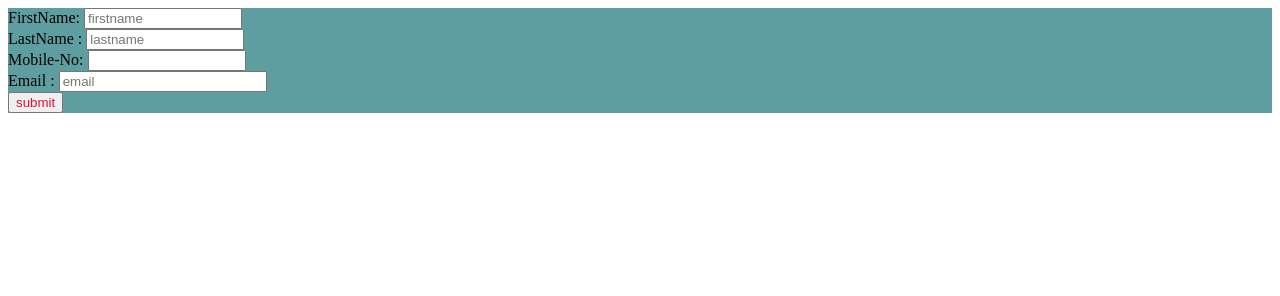
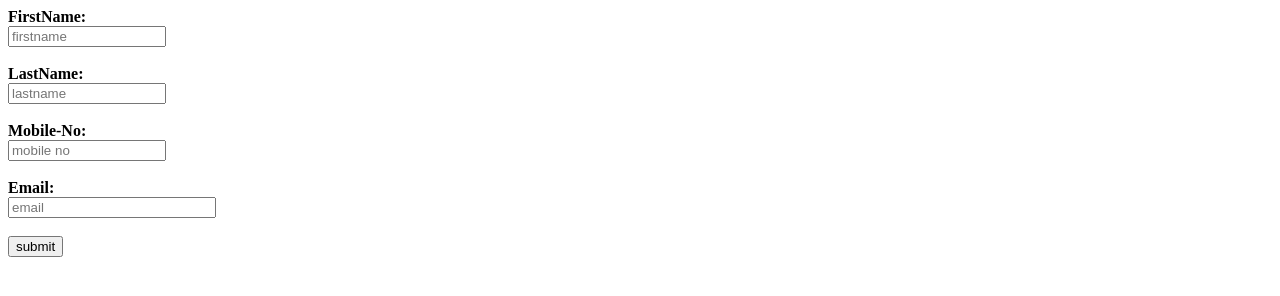
Before and after one commit to HarikrishnaMogan/Task-1, a plain HTML site: page zen/class11/contactus.html in a window 1280 px wide. Drawn offline with Linux system fonts and the light colour scheme.

Commit message:
Update contactus.html

```diff
--- a/zen/class11/contactus.html
+++ b/zen/class11/contactus.html
@@ -4,12 +4,12 @@
         <title>Contact Form</title>
     </head>
     <body>
-        <form action="https://google.com" method="GET" style ="background-color: cadetblue;">
-            FirstName: <input placeholder="firstname" name="firstname" type="text" style="width:150px;"> <br>
-            LastName : <input placeholder="lastname" name="lastname" type="text" style ="width: 150px;">  <br>
-            Mobile-No: <input name="mbno" type="number"style ="width:150px">  <br>
-            Email    : <input placeholder="email" name ="email"style="width:200px">  <br>
-            <input type ="submit" value="submit" style = "color: crimson;">
+        <form action="https://google.com" method="GET">
+           <b>FirstName:</b> <br> <input placeholder="firstname" name="firstname" type="text" style="width:150px;"> <br><br>
+            <b>LastName:</b><br><input placeholder="lastname" name="lastname" type="text" style ="width: 150px;">  <br><br>
+            <b>Mobile-No:</b><br> <input name="mbno" type="number"style ="width:150px" placeholder="mobile no">  <br><br>
+            <b>Email:</b><br> <input placeholder="email" name ="email"style="width:200px"><br><br>
+            <input type ="submit" value="submit">
         </form>
     </body>
 </html>
```
